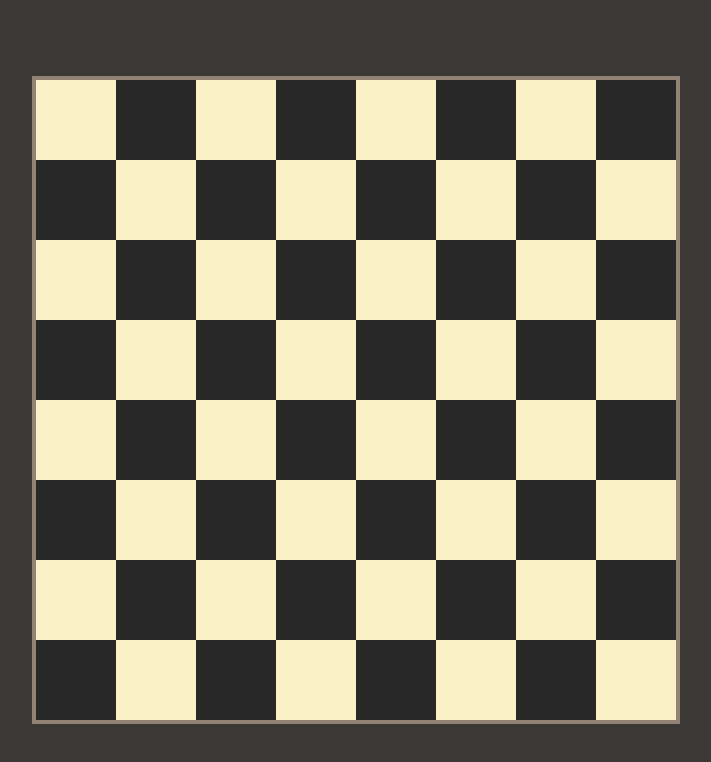
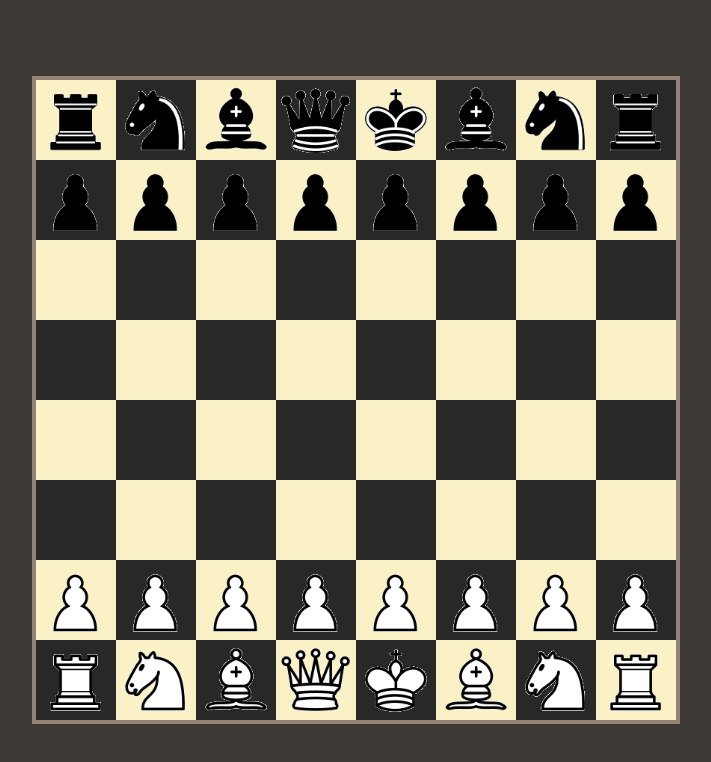
Before and after one commit to 9ziggy9/chaass, a React (Create React App) app: page / in a window 1280 px wide. Shown: the top 762 px of the page, without its empty margins (284-995 px from the left). Built offline with nearby package versions, Linux system fonts and the light colour scheme; a web font is replaced by a local one.

Commit message:
phase-two complete

```diff
--- a/src/components/Board.jsx
+++ b/src/components/Board.jsx
@@ -1,5 +1,6 @@
 import "../index.css";
 import Square from "./Square";
+import {useEffect, useState} from "react";
 
 const COORDS = [
   ["a8", "b8", "c8", "d8", "e8", "f8", "g8", "h8"],
@@ -12,7 +13,38 @@
   ["a1", "b1", "c1", "d1", "e1", "f1", "g1", "h1"],
 ];
 
+const newGame = (state) => {
+  return {
+    ...state,
+    "a8": "rook_black", "b8": "knight_black", "c8": "bishop_black",
+    "d8": "queen_black", "e8": "king_black", "f8": "bishop_black",
+    "g8": "knight_black", "h8": "rook_black",
+    "a1": "rook_white", "b1": "knight_white", "c1": "bishop_white",
+    "d1": "queen_white", "e1": "king_white", "f1": "bishop_white",
+    "g1": "knight_white", "h1": "rook_white",
+    "a7": "pawn_black","b7": "pawn_black","c7": "pawn_black",
+    "d7": "pawn_black","e7": "pawn_black","g7": "pawn_black",
+    "f7": "pawn_black","h7": "pawn_black",
+    "a2": "pawn_white","b2": "pawn_white","c2": "pawn_white",
+    "d2": "pawn_white","e2": "pawn_white","g2": "pawn_white",
+    "f2": "pawn_white","h2": "pawn_white",
+  };
+};
+
 export default function Board() {
+  const [game, setGame] = useState(
+    // COMPUTED PROPERTY NAMES
+    COORDS.flat().reduce((acc, c) => ({...acc, [c]: null}), {})
+  );
+
+  useEffect(() => {
+    setGame(newGame(game));
+  }, []);
+
+  useEffect(() => {
+    console.log(game);
+  }, [game]);
+
   return (
     <div id="layer-board">
       {COORDS.map((row, x) => row.map((coord, y) => (
@@ -25,8 +57,19 @@
             ),
             width: "100%",
             height: "100%",
+            backgroundSize: "contain",
+            backgroundImage: (
+              game[coord]
+                ? `url(${require(`../img/${game[coord]}.png`)})`
+		: ""
+            )
           }}
-          coord={coord}/>
+          piece={game[coord]?.split("_")[0]}
+          color={game[coord]?.split("_")[1]}
+          key={coord}
+          coord={coord}
+          game={game}
+        />
       )))}
     </div>
   );
--- a/src/components/Square.jsx
+++ b/src/components/Square.jsx
@@ -1,8 +1,23 @@
 import "../index.css";
+import {useEffect, useState} from "react";
 
-export default function Square({coord, style}) {
+export default function Square({
+  coord, piece, color,
+  game, style
+}) {
+  const [current, setCurrent] = useState(null);
+
+  function handleClick() {
+    setCurrent([coord, piece, color]);
+  }
+
+  useEffect(() => {
+    console.log(current);
+  }, [current]);
+
   return (
     <div
+      onClick={handleClick}
       id={coord}
       key={coord}
       style={style}
```
